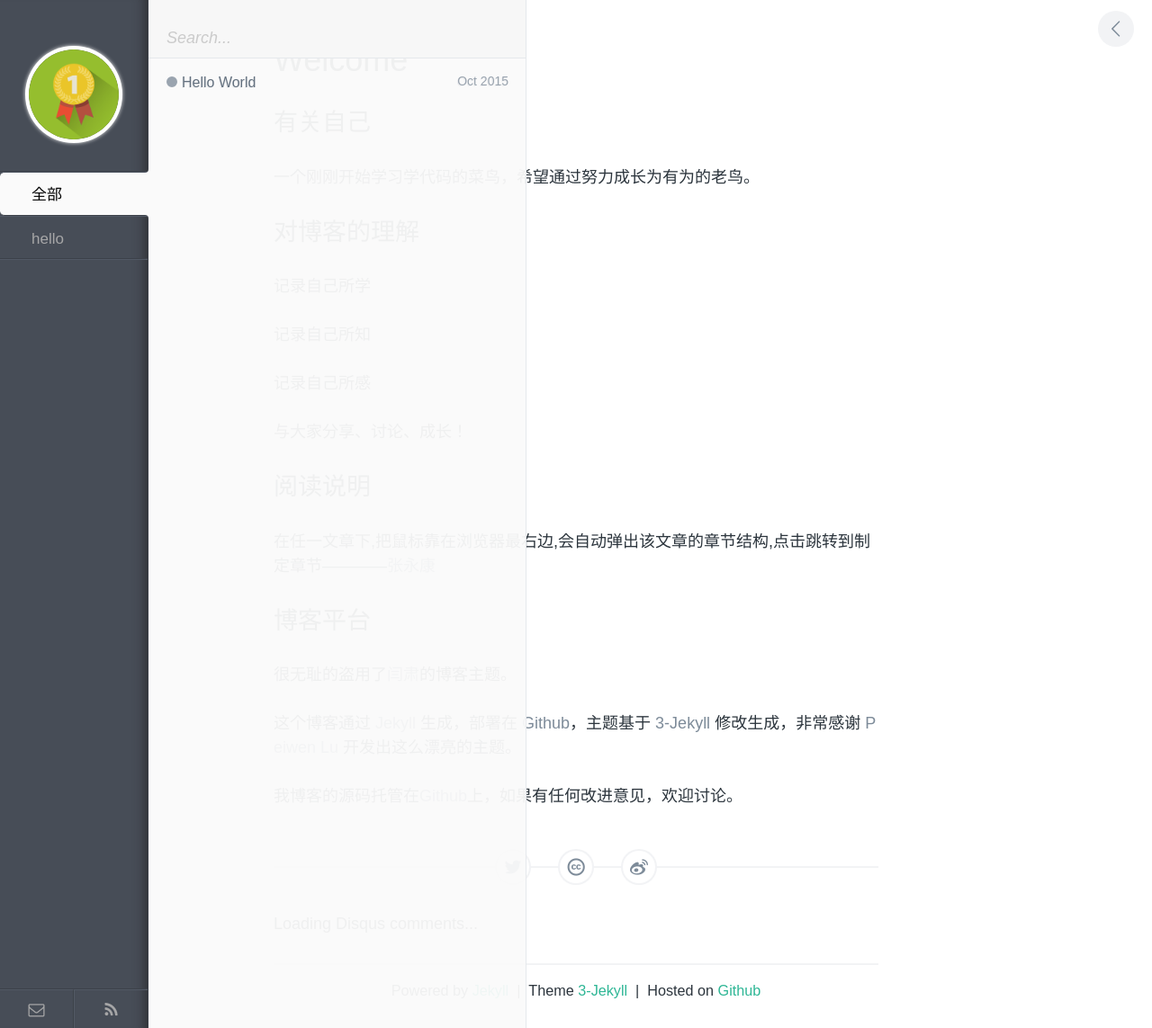
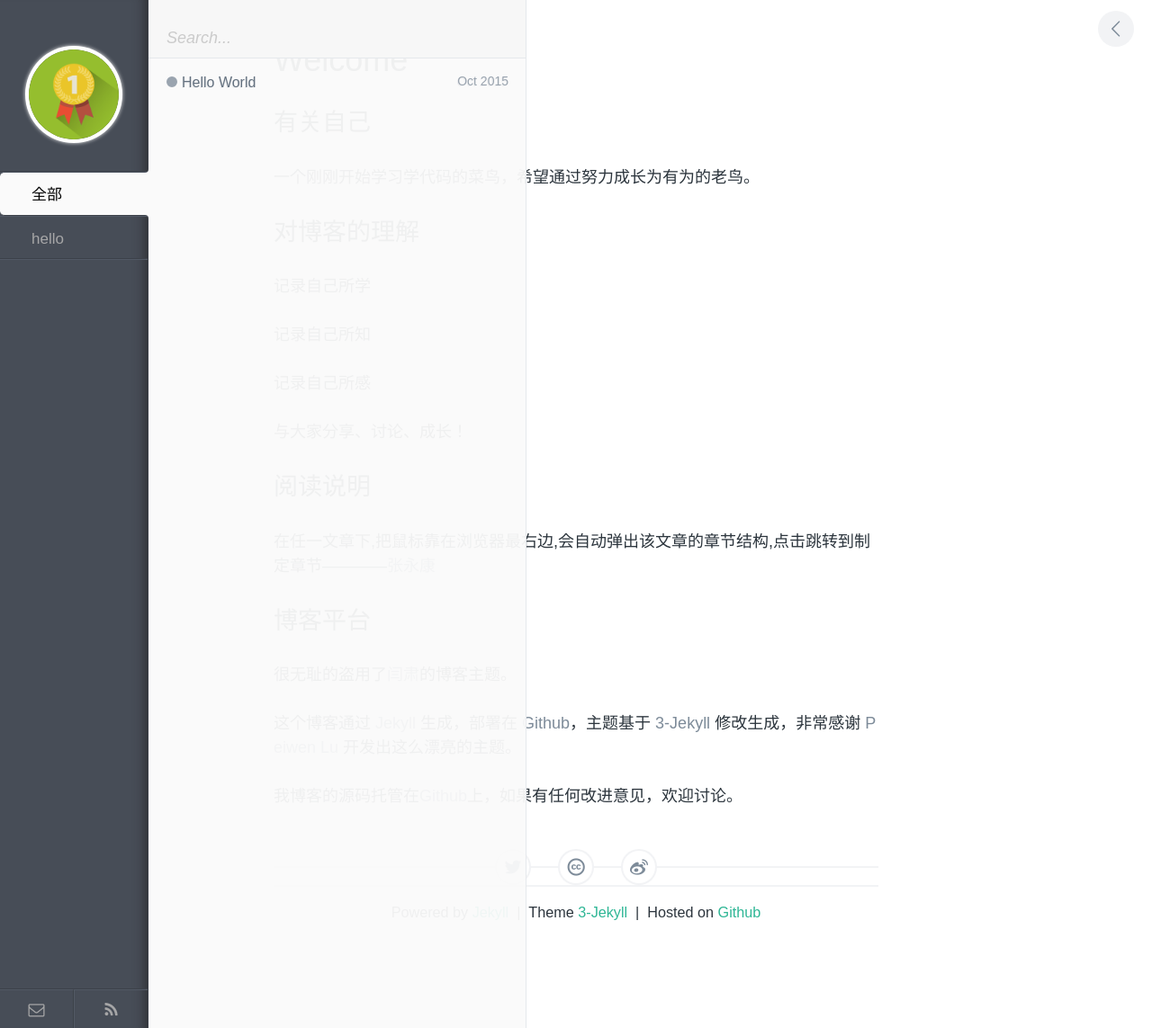
Before and after one commit to wenbaoquan/blog, a Jekyll site: the page built from index.md, in a window 1280 px wide. Shown: the whole page at 90% size. Built offline with Jekyll 4.4.1, drawn with Linux system fonts in a browser that asks for light colours; comment, search, counter and statistics services are not loaded.

Commit message:
隐藏评论功能

```diff
--- a/_includes/disqus.html
+++ b/_includes/disqus.html
@@ -1,4 +1,4 @@
-<div id="disqus_thread" name="{{ site.disqus.shortname }}">
+<!-- <div id="disqus_thread" name="{{ site.disqus.shortname }}">
   <noscript>Please enable JavaScript to view the <a href="http://disqus.com/?ref_noscript">comments powered by Disqus.</a></noscript>
   <a href="http://disqus.com" class="dsq-brlink" target="_blank">Loading Disqus comments...</a>
-</div>
+</div> -->
```
